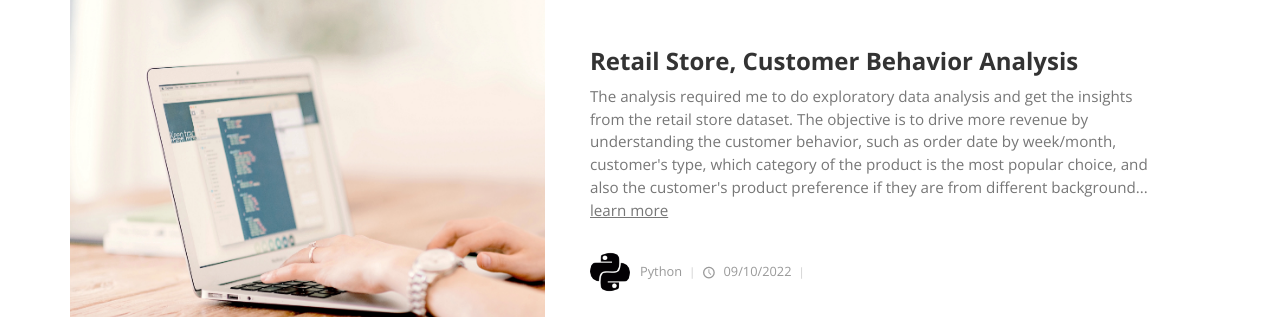
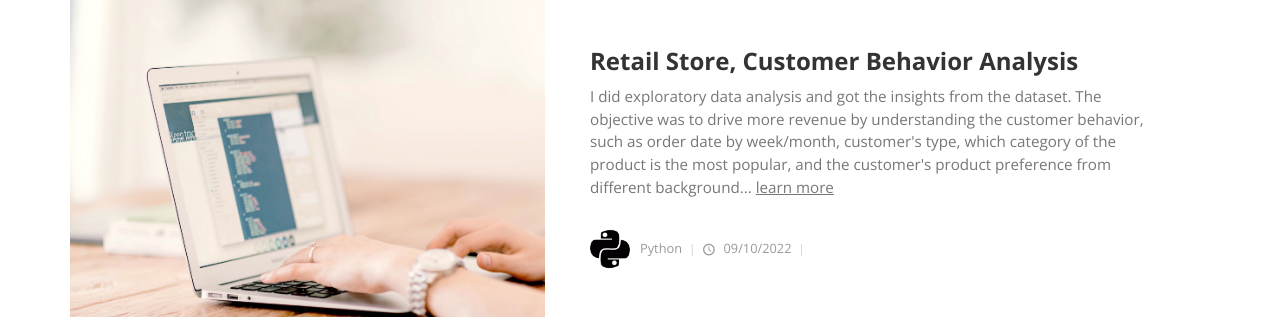
Before and after one commit to KYCHEN39/kychen39.github.io, a plain HTML site: page blog.html in a window 1280 px wide. Shown: the part 463-780 px from the top of the page. Drawn offline with nearby package versions, Linux system fonts and the light colour scheme.

Commit message:
revise blog

```diff
--- a/blog.html
+++ b/blog.html
@@ -79,7 +79,7 @@
                   <!-- <a href="post.html"> -->
                     <h2 class="h4">Retail Store, Customer Behavior Analysis</h2></a>
                 </header>
-                <p>The analysis required me to do exploratory data analysis and get the insights from the retail store dataset. The objective is to drive more revenue by understanding the customer behavior, such as order date by week/month, customer's type, which category of the product is the most popular choice, and also the customer's product preference if they are from different background... <a href="https://github.com/KYCHEN39/Pyhon-Retail-Store-Customer-Behavior-Analysis-Project" target="_blank"><u>learn more</u></a></p>
+                <p>I did exploratory data analysis and got the insights from the dataset. The objective was to drive more revenue by understanding the customer behavior, such as order date by week/month, customer's type, which category of the product is the most popular, and the customer's product preference from different background... <a href="https://github.com/KYCHEN39/Pyhon-Retail-Store-Customer-Behavior-Analysis-Project" target="_blank"><u>learn more</u></a></p>
                 <footer class="post-footer d-flex align-items-center"><a class="author d-flex align-items-center flex-wrap">
                   <div class="avatar"><img src="img/python.png" alt="..." class="img-fluid"></div>
                   <div class="title"><span>Python</span></div></a>
```
